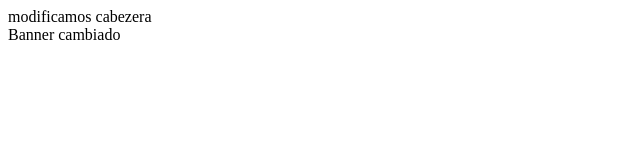
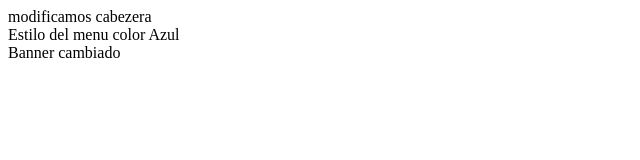
Before and after one commit to Alfirex/RepositorioDesplegueExamen, a plain HTML site: page index.html in a window 1280 px wide. Shown: the whole page, without its empty margins (0-640 px from the left). Drawn offline with Linux system fonts and the light colour scheme.

Commit message:
Estilo del menu color Azul

```diff
--- a/index.html
+++ b/index.html
@@ -8,7 +8,7 @@
     <header>
       modificamos cabezera
       <nav>
-
+        Estilo del menu color Azul
       </nav>
     </header>
     <banner>
```
